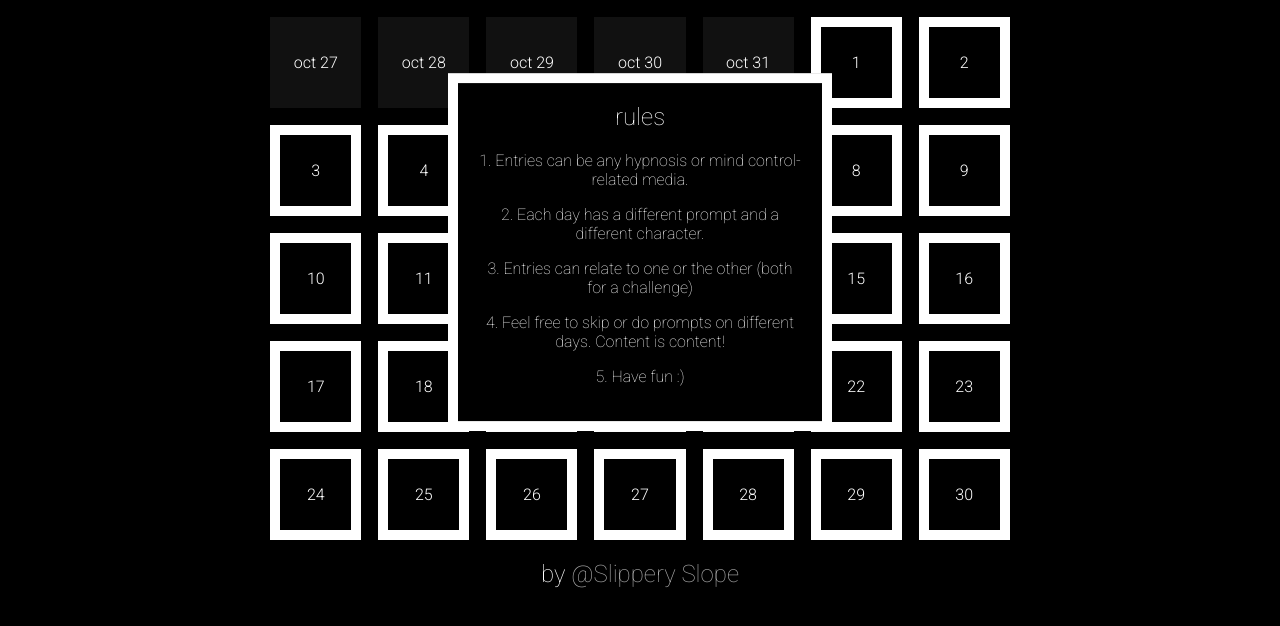
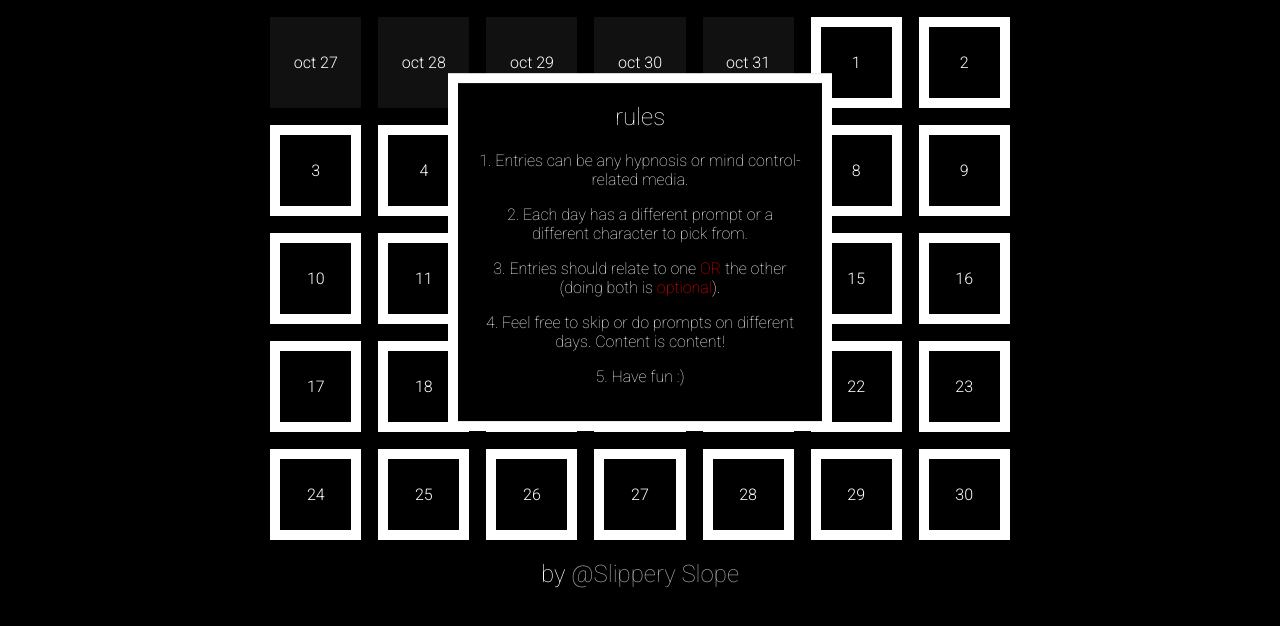
Before and after one commit to SlipperyySlope/slipperyyslope.github.io, a plain HTML site: page index.html in a window 1280 px wide. Both pictures are taken after a click on the element "rules". Shown: the part 148-774 px from the top of the page. Drawn offline with Linux system fonts and the light colour scheme.

Commit message:
Update rules

```diff
--- a/index.html
+++ b/index.html
@@ -43,14 +43,15 @@
         <div class="rules popup">
             <h2>rules</h2>
             <p>1. Entries can be any hypnosis or mind control-related media.</p>
-            <p>2. Each day has a different prompt and a different character.</p>
-            <p>3. Entries can relate to one or the other (both for a challenge)</p>
+            <p>2. Each day has a different prompt or a different character to pick from.</p>
+            <p>3. Entries should relate to one <span class="important">OR</span> the other (doing both is <span class="important">optional</span>).</p>
             <p>4. Feel free to skip or do prompts on different days. Content is content!</p>
             <p>5. Have fun :)</p>
             <br>
         </div>
         <div class="textonly popup">
             <h2>prompt list</h2>
+            <h3>pick either prompt <span class="important">OR</span> character</h3>
             <p>1. Unaware / Pinkie Pie</p>
             <p>2. Identity Reset / Cadance</p>
             <p>3. Goo / Kirins</p>
--- a/styles.css
+++ b/styles.css
@@ -183,6 +183,10 @@ img {
     text-decoration: underline;
 }
 
+.important {
+    color: #FF0000;
+}
+
 @keyframes slideInLeft {
     from {
         transform: translate(-150%, -50%);
```
